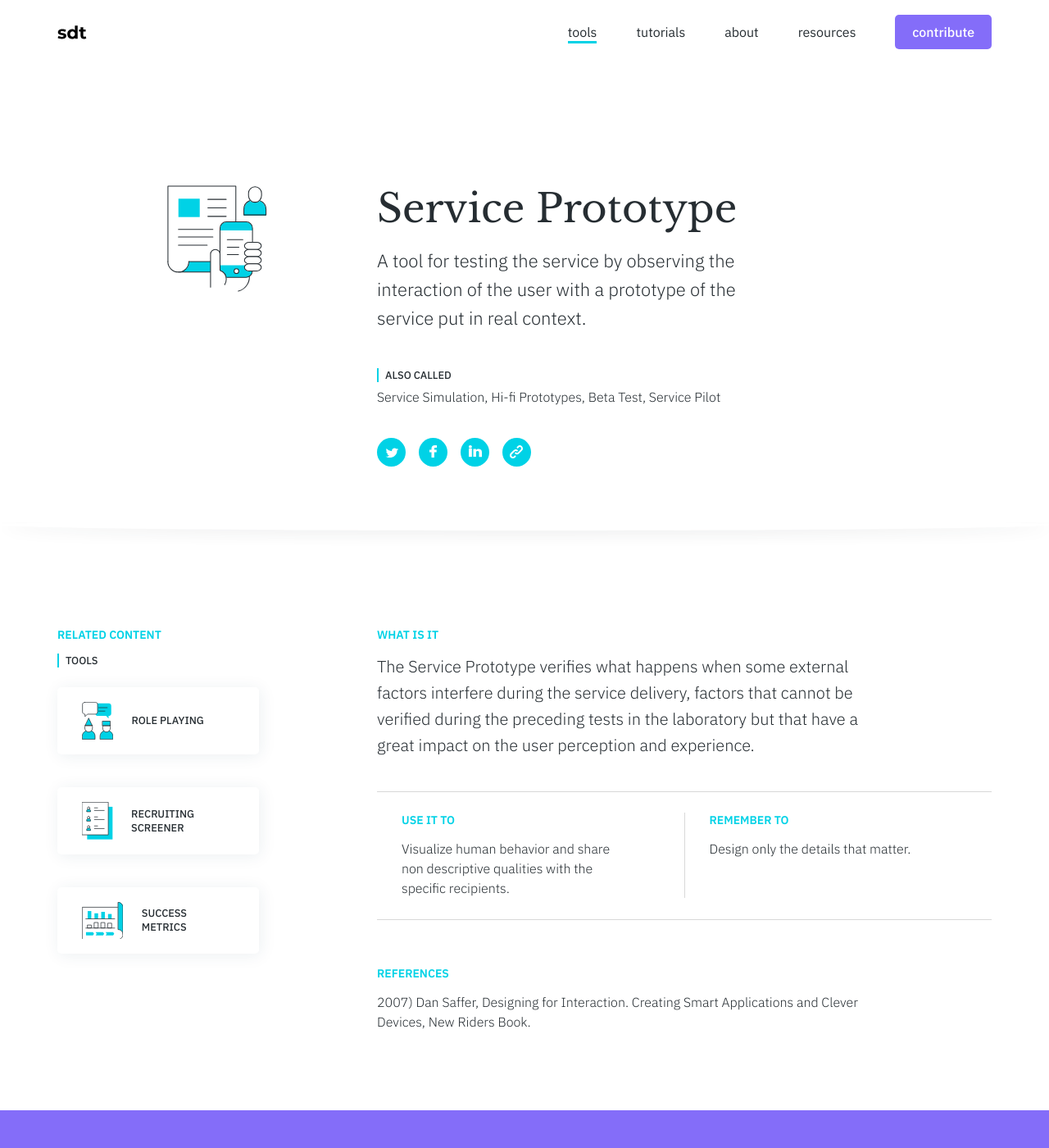
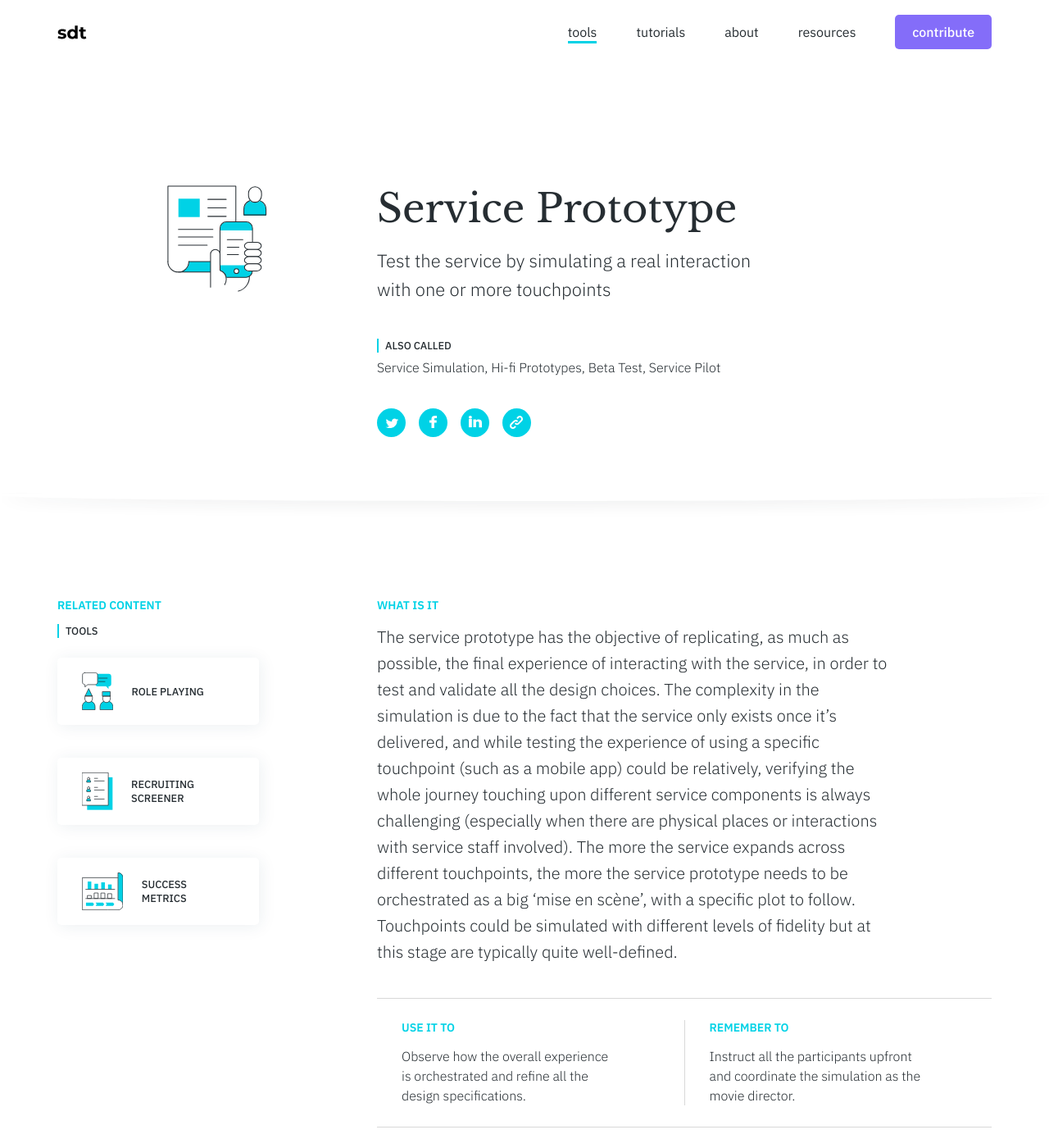
Before and after one commit to service-design-tools/sdt-website, a Jekyll site: the page built from _tools/service-prototype.md, in a window 1280 px wide and 1400 px high. Shown: the whole window at 82% size. Built offline with Jekyll 4.4.1, drawn with Linux system fonts in a browser that asks for light colours.

Commit message:
Update tool “service-prototype”

```diff
--- a/_tools/service-prototype.md
+++ b/_tools/service-prototype.md
@@ -1,8 +1,6 @@
 ---
 title: Service Prototype
-subtitle: >-
-  A tool for testing the service by observing the interaction of the user with a
-  prototype of the service put in real context.
+subtitle: Test the service by simulating a real interaction with one or more touchpoints
 properties:
   how:
     - Simulations
@@ -64,12 +62,14 @@ related:
     - Recruiting Screener
     - Success Metrics
 use: >-
-  Visualize human behavior and share non descriptive qualities with the specific
-  recipients.
-reminder: Design only the details that matter.
+  Observe how the overall experience is orchestrated and refine all the design
+  specifications.
+reminder: >-
+  Instruct all the participants upfront and coordinate the simulation as the
+  movie director.
 references:
   - name: >-
       2007) Dan Saffer, Designing for Interaction. Creating Smart Applications
       and Clever Devices, New Riders Book.
 ---
-The Service Prototype verifies what happens when some external factors interfere during the service delivery, factors that cannot be verified during the preceding tests in the laboratory but that have a great impact on the user perception and experience.
+The service prototype has the objective of replicating, as much as possible, the final experience of interacting with the service, in order to test and validate all the design choices. The complexity in the simulation is due to the fact that the service only exists once it's delivered, and while testing the experience of using a specific touchpoint (such as a mobile app) could be relatively, verifying the whole journey touching upon different service components is always challenging (especially when there are physical places or interactions with service staff involved). The more the service expands across different touchpoints, the more the service prototype needs to be orchestrated as a big 'mise en scène', with a specific plot to follow. Touchpoints could be simulated with different levels of fidelity but at this stage are typically quite well-defined.
```
